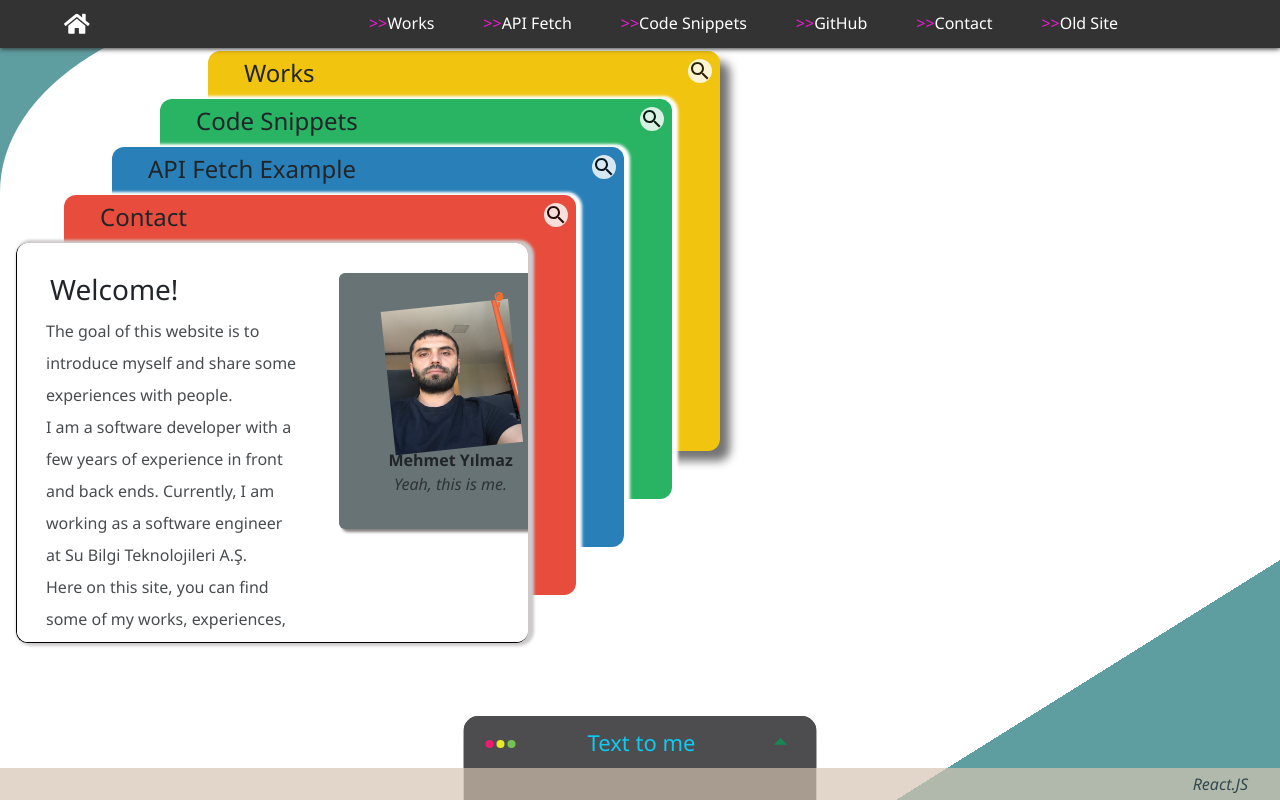
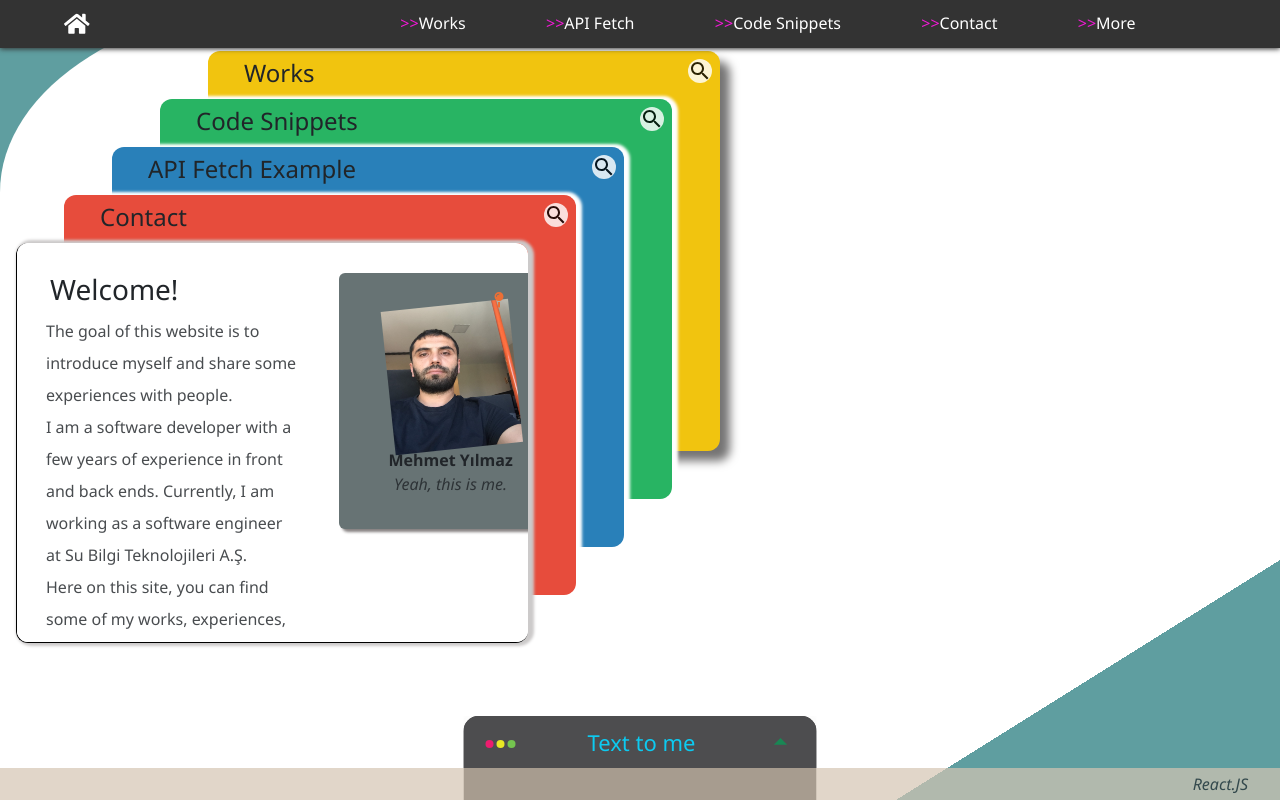
Before and after one commit to yilmazme/prevportfolio, a React (Create React App) app: page /home in a window 1280 px wide. Built offline with nearby package versions, Linux system fonts and the light colour scheme.

Commit message:
drawer css  added

```diff
--- a/src/components/Navbar.css
+++ b/src/components/Navbar.css
@@ -21,22 +21,22 @@ nav {
     z-index: 10 ;
   }
 
-  .navLinks a, .contactBtn {
+  .navLinks a, .contactBtn, .drawerBtn {
     color: white;
     text-decoration: none;
     border-bottom: solid 2px #333;
   }
-  nav a:hover, .contactBtn:hover {
+  nav a:hover, .contactBtn:hover, .drawerBtn:hover {
 
     border-bottom:solid 2px #ffc107;
   }
 
-  .navLinks a::before,.contactBtn::before {
+  .navLinks a::before,.contactBtn::before,.drawerBtn::before {
     content: ">>";
     color: rgb(241, 26, 213);
   }
 
-  nav a:active, .contactBtn:active{
+  nav a:active, .contactBtn:active, .drawerBtn:active{
     border-bottom:solid 2px #28a745;
   }
 
@@ -60,6 +60,7 @@ nav {
 .FaHome :hover{
     color: cadetblue;
 }
+
 
 @media (max-width:1035px) {
 
@@ -95,11 +96,7 @@ nav {
        text-align: center;
        margin-left: 1.4rem;
     }
-    .navLinks a::before {
-      content: unset;
-
-    }
-    .contactBtn::before{
+    .navLinks a::before, .contactBtn::before, .drawerBtn::before {
       content: unset;
 
     }
--- a/src/components/Navbar.js
+++ b/src/components/Navbar.js
@@ -45,18 +45,12 @@ export default function Navbar() {
                         <div>
                             <Link to="/codes">Code Snippets </Link>
                         </div>
-                        <div>
-                            <a href="https://github.com/yilmazme" target="_#">GitHub</a>
-                        </div>
+
                         <div onClick={showModal} className="contactBtn">
                           <button>Contact</button>
                         </div>
-                        <div>
-                            <a href="https://my-old-portfolio.netlify.app/" target="_#">Old Site</a>
-                        </div>
-                        <div className="zindex">
-                            {/* <TemporaryDrawer/> */}
-                        </div>
+
+                        <TemporaryDrawer/>
                     </div>
 
                 </nav>
--- a/src/components/drawer/Drawer.js
+++ b/src/components/drawer/Drawer.js
@@ -2,21 +2,17 @@ import React from 'react';
 import clsx from 'clsx';
 import { makeStyles } from '@material-ui/core/styles';
 import Drawer from '@material-ui/core/Drawer';
-import Button from '@material-ui/core/Button';
 import List from '@material-ui/core/List';
-import Divider from '@material-ui/core/Divider';
 import ListItem from '@material-ui/core/ListItem';
 import ListItemIcon from '@material-ui/core/ListItemIcon';
-import ListItemText from '@material-ui/core/ListItemText';
-import InboxIcon from '@material-ui/icons/MoveToInbox';
-import MailIcon from '@material-ui/icons/Mail';
+import LanguageIcon from '@material-ui/icons/Language';
+import GitHubIcon from '@material-ui/icons/GitHub';
 
 const useStyles = makeStyles({
   list: {
     width: 250,
-  },
-  fullList: {
-    width: 'auto',
+    backgroundColor:"cadetblue",
+    marginTop:"30%"
   },
 });
 
@@ -47,35 +43,30 @@ export default function TemporaryDrawer() {
       onKeyDown={toggleDrawer(anchor, false)}
     >
       <List>
-        {['Inbox', 'Starred', 'Send email', 'Drafts'].map((text, index) => (
-          <ListItem button key={text}>
-            <ListItemIcon>{index % 2 === 0 ? <InboxIcon /> : <MailIcon />}</ListItemIcon>
-            <ListItemText primary={text} />
+          <ListItem>
+            <ListItemIcon> <GitHubIcon/></ListItemIcon>
+            <a href="https://github.com/yilmazme" target="_#">Go to GitHub</a>
           </ListItem>
-        ))}
-      </List>
-      <Divider />
-      <List>
-        {['All mail', 'Trash', 'Spam'].map((text, index) => (
-          <ListItem button key={text}>
-            <ListItemIcon>{index % 2 === 0 ? <InboxIcon /> : <MailIcon />}</ListItemIcon>
-            <ListItemText primary={text} />
+          <br/>
+          <ListItem>
+            <ListItemIcon> <LanguageIcon /></ListItemIcon>
+            <a href="https://my-old-portfolio.netlify.app/" target="_#">Go to Old Site</a>
           </ListItem>
-        ))}
       </List>
     </div>
   );
 
   return (
-    <div>
-      {['left', 'right', 'top', 'bottom'].map((anchor) => (
-        <React.Fragment key={anchor}>
-          <Button onClick={toggleDrawer(anchor, true)}>{anchor}</Button>
-          <Drawer anchor={anchor} open={state[anchor]} onClose={toggleDrawer(anchor, false)}>
-            {list(anchor)}
+
+     <div className="drawerBtn">
+         <button onClick={toggleDrawer("right", true)}>More</button>
+          <Drawer anchor="right" open={state["right"]} onClose={toggleDrawer("right", false)}>
+            {list("right")}
           </Drawer>
-        </React.Fragment>
-      ))}
-    </div>
+     </div>
+
+
+
+
   );
 }
```
